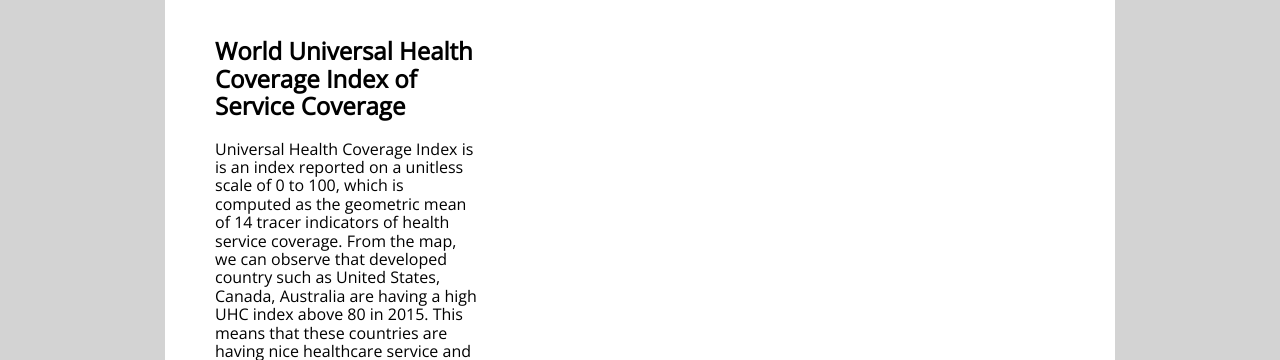
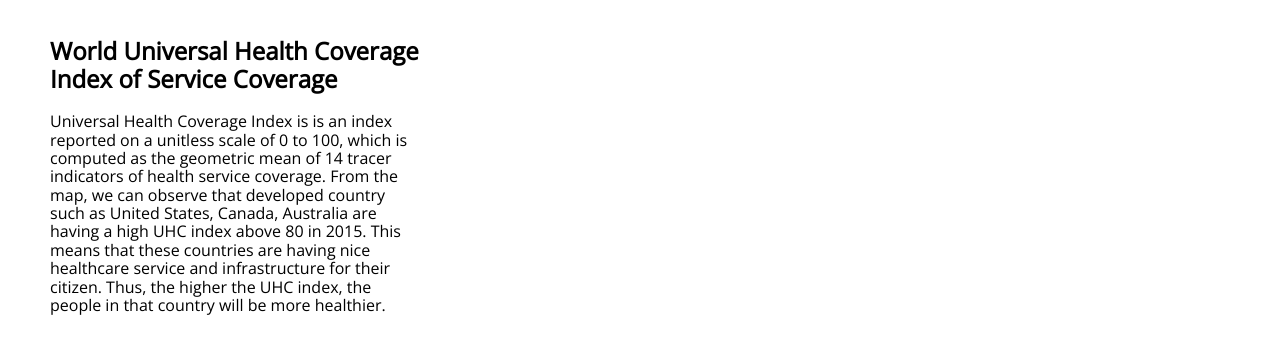
Before and after one commit to YCTey9858/FIT3179_Visualization_2, a plain HTML site: page index.html in a window 1280 px wide. Shown: the part 149-509 px from the top of the page. Drawn offline with nearby package versions, Linux system fonts and the light colour scheme; a script that the page names is missing.

Commit message:
Update styles.css

```diff
--- a/css/styles.css
+++ b/css/styles.css
@@ -11,7 +11,7 @@
 }
 
 .page {
-    width: 850px;
+    width: 1700;
     background-color: white;
     margin: auto;
     padding: 50px;
```
